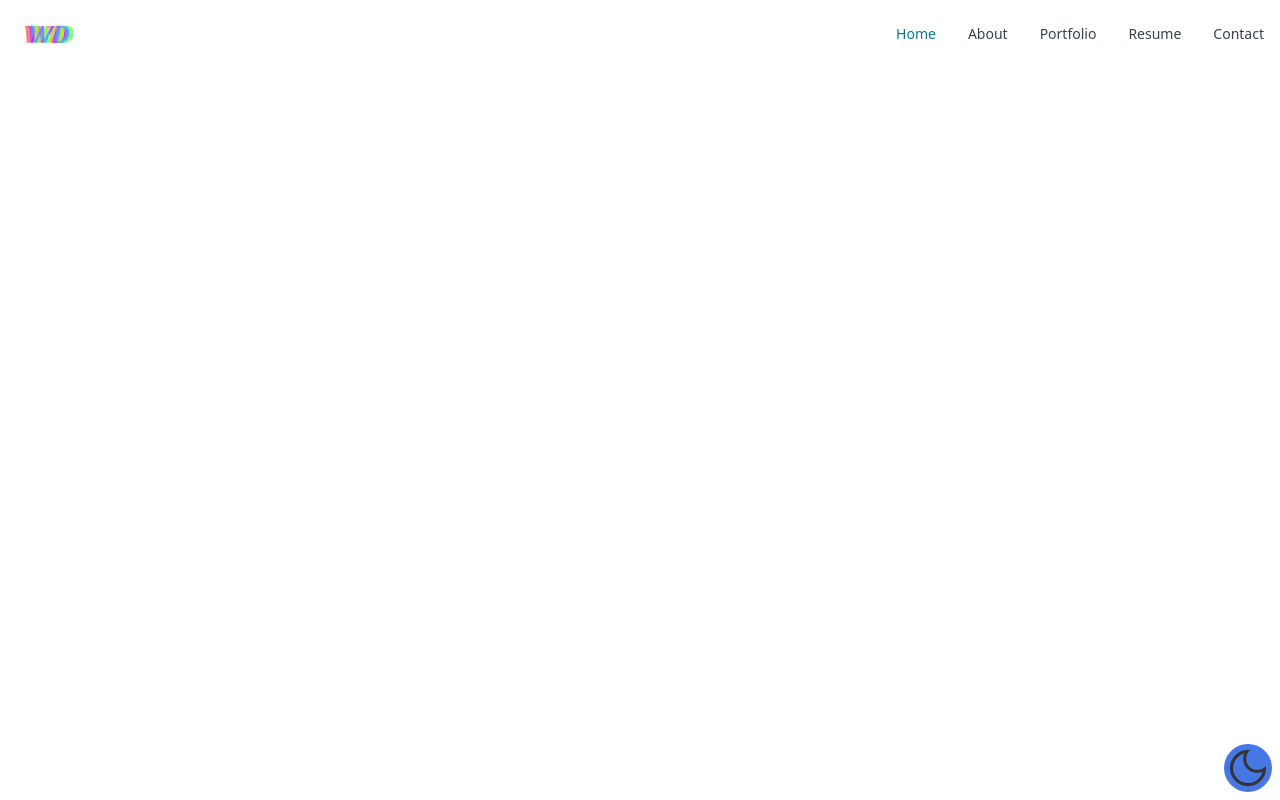
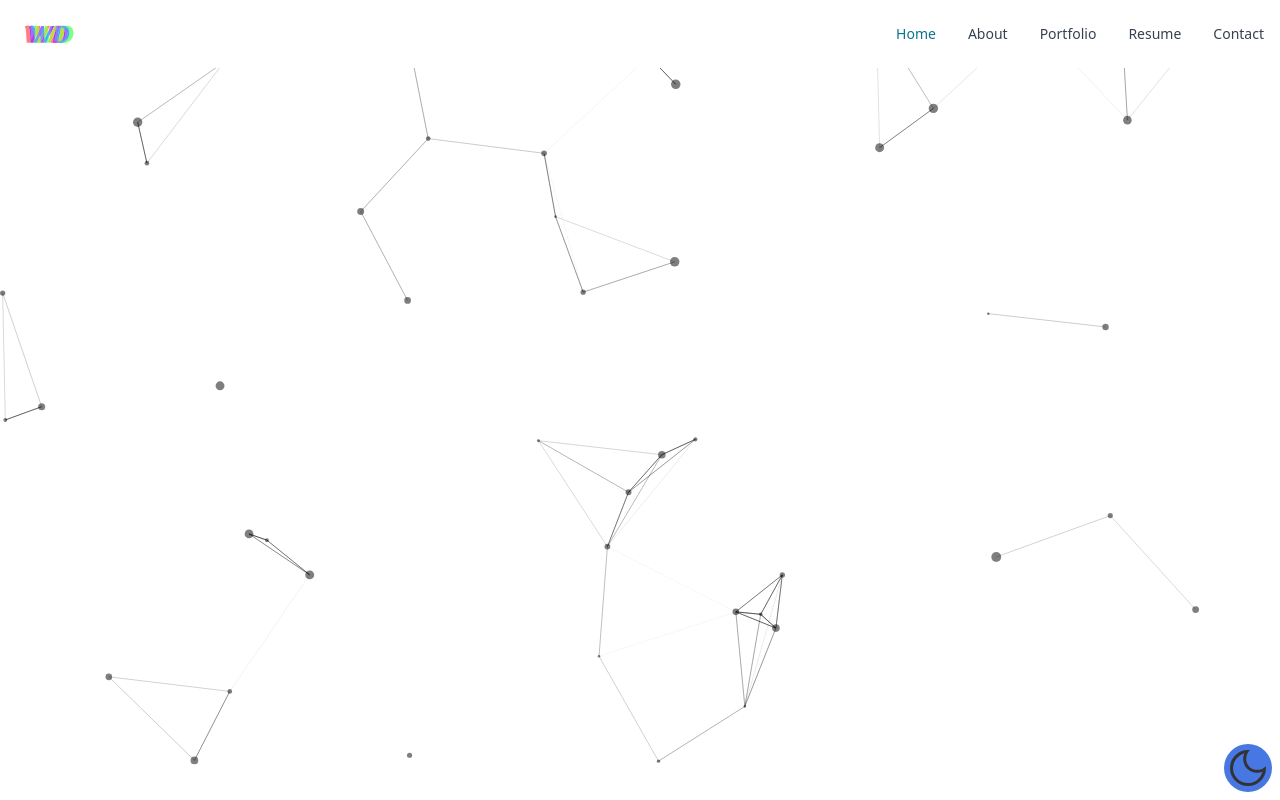
Before and after one commit to widowney/personal-website, a React (Create React App) app: page / in a window 1280 px wide. Built offline with nearby package versions, Linux system fonts and the light colour scheme.

Commit message:
Add particles container to background

```diff
--- a/src/App.tsx
+++ b/src/App.tsx
@@ -1,12 +1,14 @@
 import React from 'react';
 import Header from './components/Header';
 import ThemeBtn from './components/ThemeBtn';
+import ParticlesContainer from './components/Particles';
 
 function App() {
   return (
     <div className="App h-full">
       <Header />
       <ThemeBtn />
+      <ParticlesContainer />
     </div>
   );
 }
```
